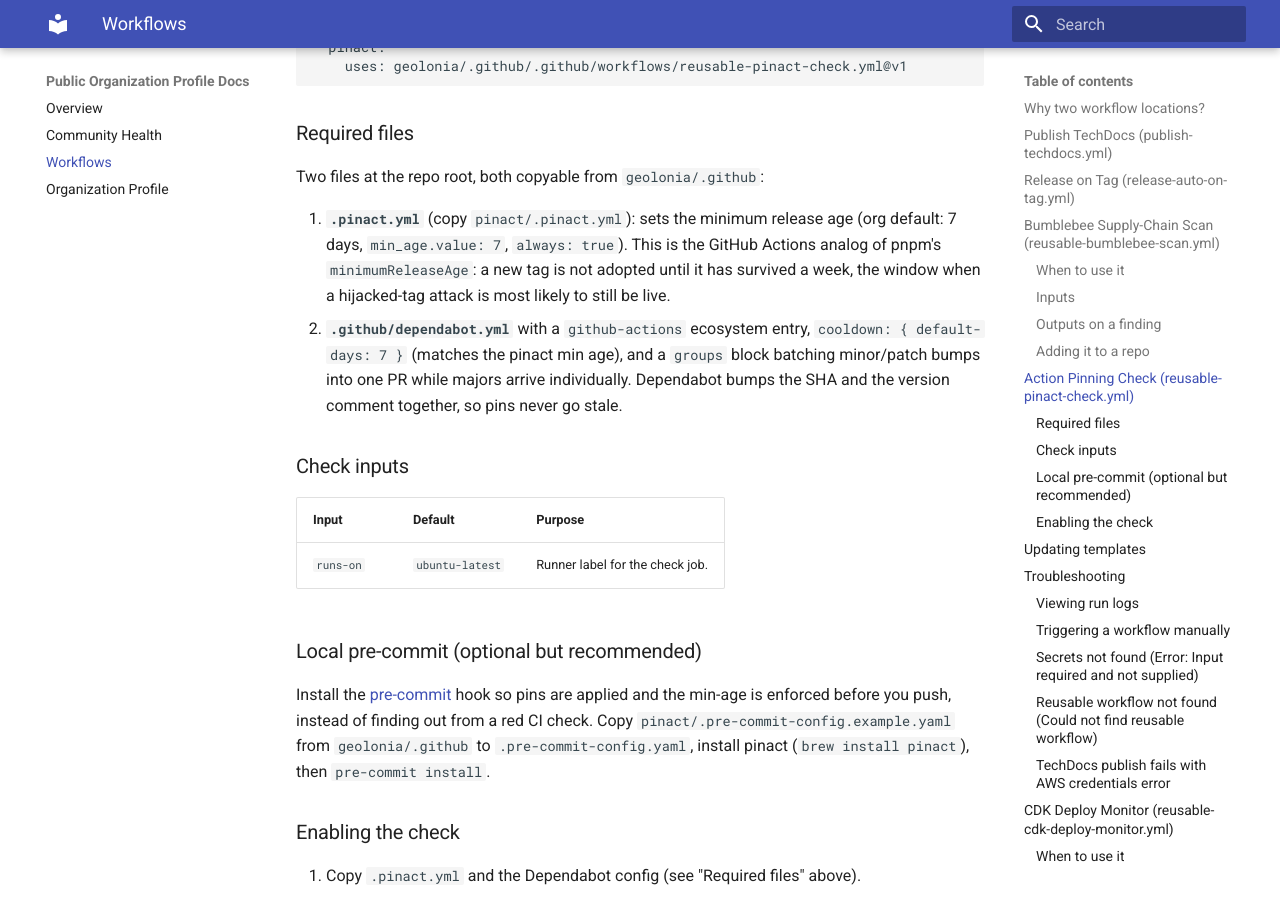
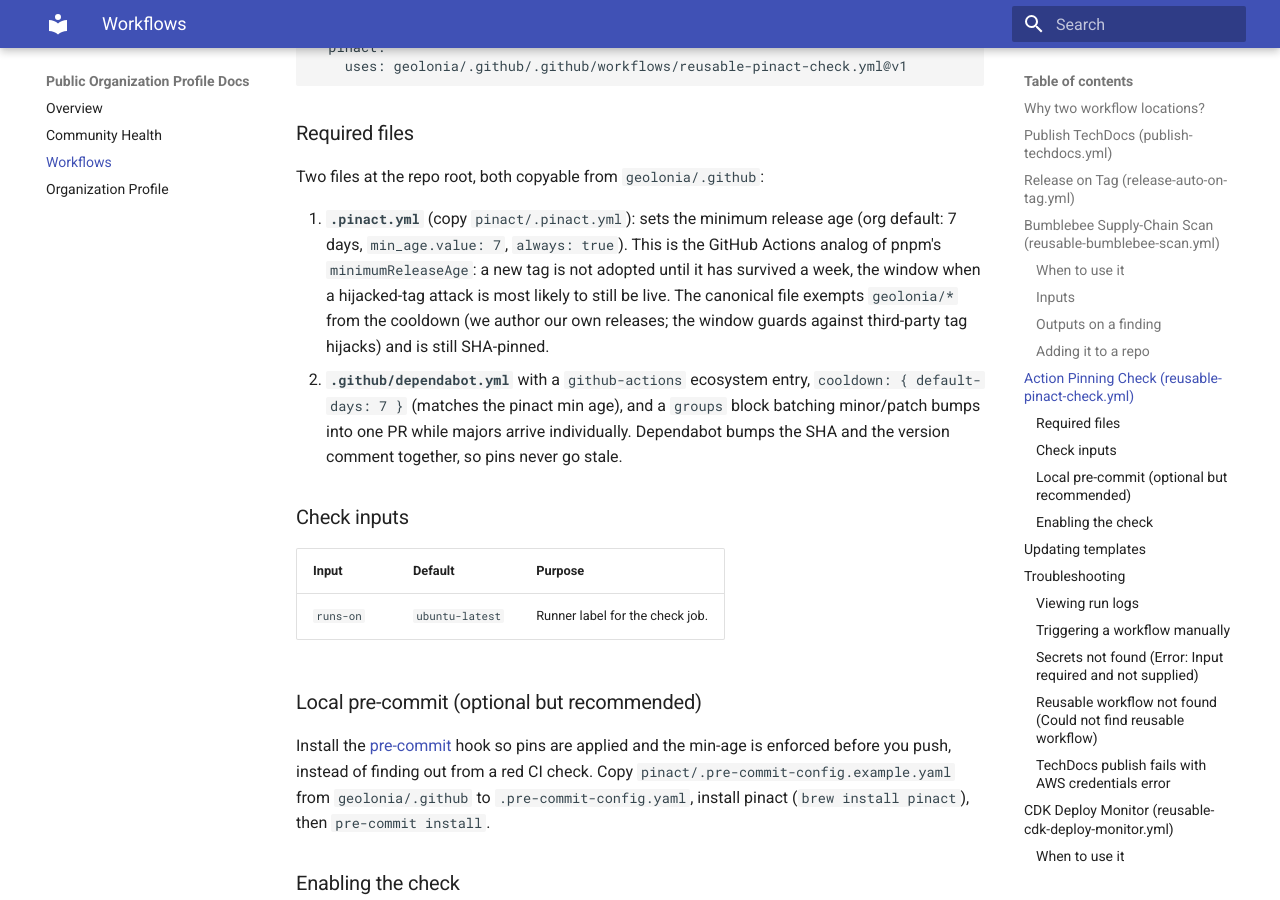
Before and after one commit to geolonia/.github, an MkDocs documentation site: the page built from docs/workflows.md, in a window 1280 px wide and 900 px high, scrolled down 3916 px. Built offline with MkDocs 1.6.1 and Material for MkDocs 9.7.7, drawn with Linux system fonts in a browser that asks for light colours.

Commit message:
fix(pinact): canonical .pinact.yml needs version 3 + geolonia exemption (#49)
The canonical pinact/.pinact.yml shipped in v1.15.0 was missing the
required `version: 3` schema field, so pinact v4 errors on it
("schema version is required"). Add it, plus two refinements proven in
the geolonia-infra-cdk pilot:

- `separator: "  # "` so pins match the org's two-space comment style.
- A `rules` entry exempting `geolonia/*` from the 7-day cooldown: the
  cooldown guards against hijacked third-party releases, but a brand-new
  geolonia/.github reusable would otherwise be un-adoptable for a week
  (no older release contains it). Still SHA-pinned; Dependabot maintains.

Docs updated to note the exemption.

```diff
--- a/docs/workflows.md
+++ b/docs/workflows.md
@@ -168,7 +168,10 @@ Two files at the repo root, both copyable from `geolonia/.github`:
    release age (org default: 7 days, `min_age.value: 7`, `always: true`).
    This is the GitHub Actions analog of pnpm's `minimumReleaseAge`: a new
    tag is not adopted until it has survived a week, the window when a
-   hijacked-tag attack is most likely to still be live.
+   hijacked-tag attack is most likely to still be live. The canonical
+   file exempts `geolonia/*` from the cooldown (we author our own
+   releases; the window guards against third-party tag hijacks) and is
+   still SHA-pinned.
 2. **`.github/dependabot.yml`** with a `github-actions` ecosystem entry,
    `cooldown: { default-days: 7 }` (matches the pinact min age), and a
    `groups` block batching minor/patch bumps into one PR while majors
```
Also changed, not shown: 1 other file.
